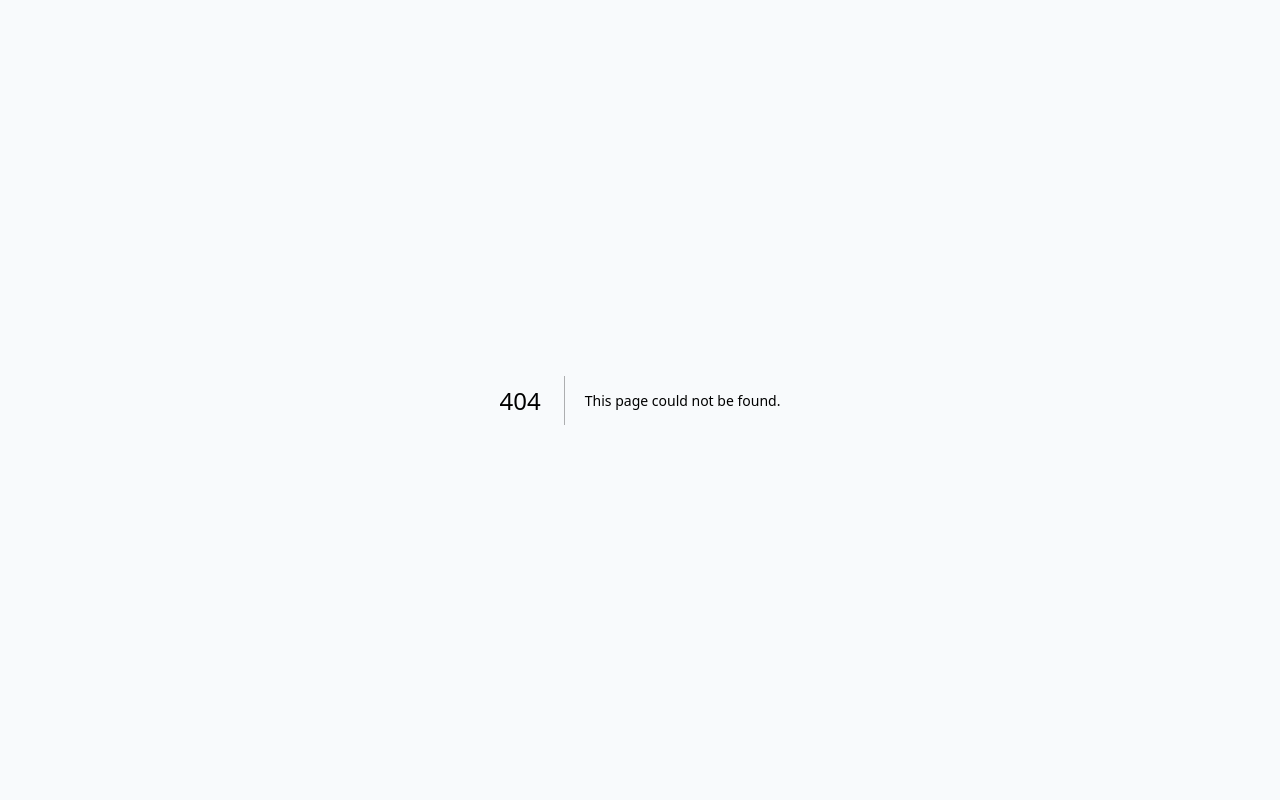
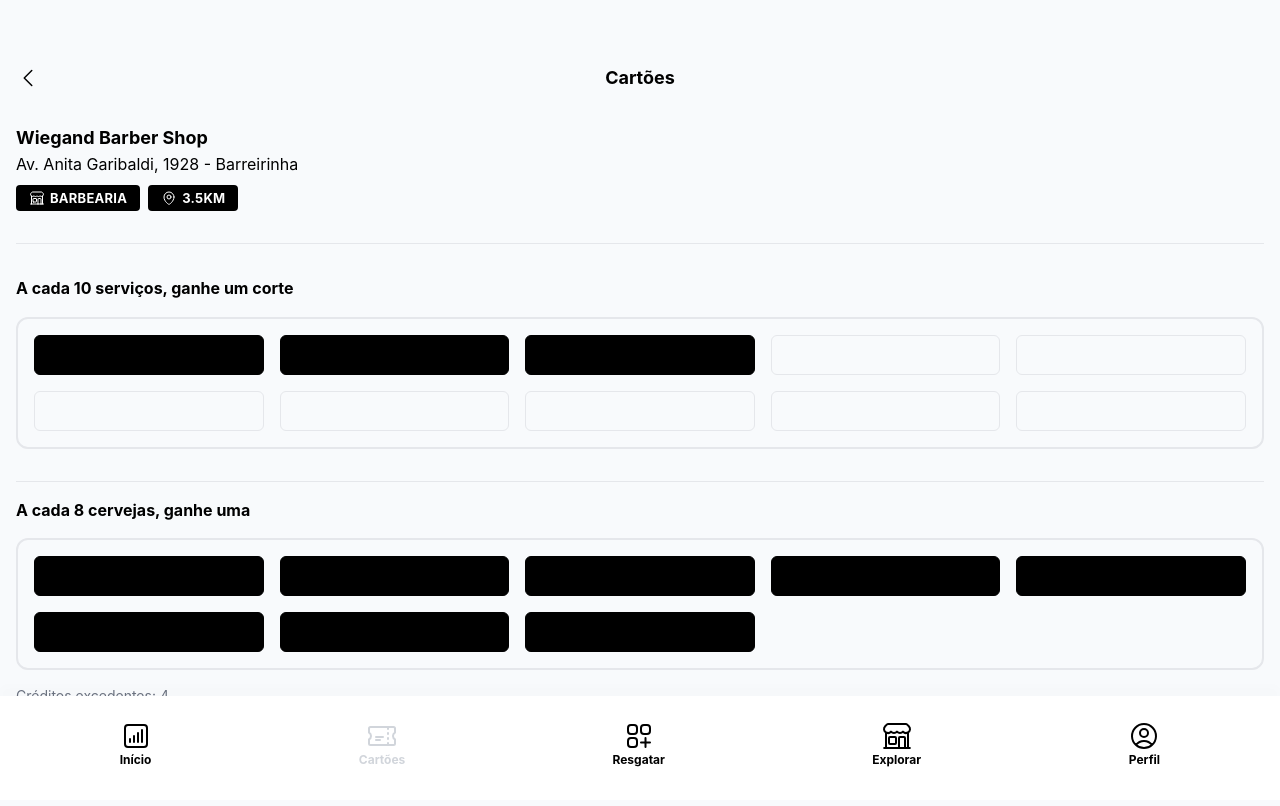
Before and after one commit to maykel-esser/caramelo, a Next.js app: page /poc/consumer/cards/details in a window 1280 px wide. Before the commit this address had no page. Shown: the top 806 px of the page. Built offline with nearby package versions, Linux system fonts and the light colour scheme.

Commit message:
feat(poc): card details

```diff
--- /dev/null
+++ b/components/pages/poc/cards/clientCardList.js
@@ -0,0 +1,40 @@
+import Link from "next/link";
+import { Avatar, Badge } from "@mantine/core";
+
+// Consts
+import { RESOURCE_STATUS } from "constants/status.constants";
+
+// Icons
+import { ChevronRightIcon } from "@heroicons/react/24/outline";
+
+export default function ClientCardList(props) {
+    return (
+        <Link href="/poc/consumer/cards/details">
+            <div className="flex justify-between items-center mb-4 p-4 bg-white rounded-xl">
+                <div className="flex gap-4 items-center">
+                    <Avatar
+                        key={props.client}
+                        name={props.client}
+                        color="initials"
+                        size="lg"
+                    />
+                    <div>
+                        <Badge color="black" size="xs" className="">
+                            {props.category}
+                        </Badge>
+                        <h2 className="font-bold">{props.client}</h2>
+                        <p className="text-xs text-gray-400">{props.address}</p>
+                    </div>
+                </div>
+                <ChevronRightIcon
+                    className={
+                        "w-6" +
+                        (props.status === RESOURCE_STATUS.UNAVAILABLE
+                            ? " text-gray-300"
+                            : "")
+                    }
+                />
+            </div>
+        </Link>
+    );
+}
--- /dev/null
+++ b/components/pages/poc/credits/clientUserCard.js
@@ -0,0 +1,72 @@
+import { formatDate } from "/utils/date.utils";
+import { Popover } from "@mantine/core";
+
+// Icons
+import { ClockIcon } from "@heroicons/react/24/outline";
+
+export default function ClientUserCard(props) {
+    // Extracting props for easier access
+    const { credits, credit_needed, title } = props.data;
+
+    // Limit displayed credits to the required amount
+    const displayedCredits = credits.slice(0, credit_needed);
+
+    // Calculate extra credits (if there are more than needed)
+    const extraCredits =
+        credits.length > credit_needed ? credits.length - credit_needed : 0;
+
+    // Calculate the number of empty slots needed to complete the card
+    const emptySlots = credit_needed - displayedCredits.length;
+
+    return (
+        <>
+            <div className="mb-4 pb-4 border-b">
+                {/* Card title */}
+                <h3 className="mb-4 font-bold">{title}</h3>
+
+                {/* Credits grid */}
+                <div className="border-2 rounded-xl p-4 mb-4 grid grid-cols-5 gap-4">
+                    {/* Render the available credits */}
+                    {displayedCredits.map((credit, index) => (
+                        <Popover position="top" key={index}>
+                            <Popover.Target>
+                                <div className="border border-black bg-black rounded-md h-10"></div>
+                            </Popover.Target>
+                            <Popover.Dropdown>
+                                <div className="flex items-center gap-2">
+                                    <ClockIcon className="w-5 h-5 text-gray-400" />
+                                    <div>
+                                        <p className="text-sm text-gray-400 leading-3">
+                                            Adquirido em
+                                        </p>
+                                        <p>
+                                            {formatDate({
+                                                date: credit.datetime,
+                                                format: "DD/MM/YYYY HH:mm",
+                                            })}
+                                        </p>
+                                    </div>
+                                </div>
+                            </Popover.Dropdown>
+                        </Popover>
+                    ))}
+
+                    {/* Render empty slots if needed */}
+                    {Array.from({ length: emptySlots }).map((_, index) => (
+                        <div
+                            key={`empty-${index}`}
+                            className="border rounded-md h-10"
+                        ></div>
+                    ))}
+                </div>
+
+                {/* Show extra credits message if applicable */}
+                {extraCredits > 0 && (
+                    <p className="text-sm text-gray-500">
+                        Créditos excedentes: {extraCredits}
+                    </p>
+                )}
+            </div>
+        </>
+    );
+}
--- /dev/null
+++ b/pages/poc/consumer/cards/details/index.js
@@ -0,0 +1,115 @@
+import NavigationMenu from "components/pages/poc/navigation";
+import ActionHeader from "components/pages/poc/header/actionHeader";
+import ClientUserCard from "components/pages/poc/credits/clientUserCard";
+import { Badge } from "@mantine/core";
+
+// Icons
+import {
+    MapPinIcon,
+    BuildingStorefrontIcon,
+} from "@heroicons/react/24/outline";
+
+export default function Page() {
+    const dummyUserCardData = [
+        {
+            title: "A cada 10 serviços, ganhe um corte",
+            credit_needed: 10,
+            credits: [
+                {
+                    datetime: "2024-12-30T13:53:05.535Z",
+                },
+                {
+                    datetime: "2024-12-30T13:53:05.535Z",
+                },
+                {
+                    datetime: "2024-12-30T13:53:05.535Z",
+                },
+            ],
+        },
+        {
+            title: "A cada 8 cervejas, ganhe uma",
+            credit_needed: 8,
+            credits: [
+                {
+                    datetime: "2024-12-30T13:53:05.535Z",
+                },
+                {
+                    datetime: "2024-12-30T13:53:05.535Z",
+                },
+                {
+                    datetime: "2024-12-30T13:53:05.535Z",
+                },
+                {
+                    datetime: "2024-12-30T13:53:05.535Z",
+                },
+                {
+                    datetime: "2024-12-30T13:53:05.535Z",
+                },
+                {
+                    datetime: "2024-12-30T13:53:05.535Z",
+                },
+                {
+                    datetime: "2024-12-30T13:53:05.535Z",
+                },
+                {
+                    datetime: "2024-12-30T13:53:05.535Z",
+                },
+                {
+                    datetime: "2024-12-30T13:53:05.535Z",
+                },
+                {
+                    datetime: "2024-12-30T13:53:05.535Z",
+                },
+                {
+                    datetime: "2024-12-30T13:53:05.535Z",
+                },
+                {
+                    datetime: "2024-12-30T13:53:05.535Z",
+                },
+            ],
+        },
+    ];
+
+    return (
+        <>
+            <NavigationMenu source="consumer" />
+            <main className="px-4 pb-32">
+                <ActionHeader title="Cartões" backToPreviousPage={true} />
+                <section>
+                    <div>
+                        <h2 className="text-lg font-bold">
+                            Wiegand Barber Shop
+                        </h2>
+                        <p className="mb-2">
+                            Av. Anita Garibaldi, 1928 - Barreirinha
+                        </p>
+                        <div className="flex gap-2 items-center mb-8 pb-8 border-b">
+                            <Badge
+                                radius="sm"
+                                color="black"
+                                size="lg"
+                                leftSection={
+                                    <BuildingStorefrontIcon className="w-4" />
+                                }
+                            >
+                                Barbearia
+                            </Badge>
+                            <Badge
+                                radius="sm"
+                                color="black"
+                                size="lg"
+                                leftSection={<MapPinIcon className="w-4" />}
+                            >
+                                3.5km
+                            </Badge>
+                        </div>
+                    </div>
+                    <div>
+                        <ClientUserCard data={dummyUserCardData[0]} />
+                        <ClientUserCard data={dummyUserCardData[1]} />
+                    </div>
+                </section>
+            </main>
+        </>
+    );
+}
--- /dev/null
+++ b/pages/poc/consumer/cards/index.js
@@ -0,0 +1,31 @@
+import NavigationMenu from "components/pages/poc/navigation";
+import ActionHeader from "components/pages/poc/header/actionHeader";
+import ClientCardList from "components/pages/poc/cards/clientCardList";
+
+// Consts
+import { RESOURCE_STATUS } from "constants/status.constants";
+
+export default function Page() {
+    return (
+        <>
+            <NavigationMenu source="consumer" />
+            <main className="px-4 pb-32">
+                <ActionHeader title="Cartões" backToPreviousPage={true} />
+                <section>
+                    <ClientCardList
+                        client="Wiegand Barber Shop"
+                        status={RESOURCE_STATUS.ACTIVE}
+                        category="Barbearia"
+                        address="Av. Anita Garibaldi, 1928 - Barreirinha"
+                    />
+                    <ClientCardList
+                        client="Grano Vivo"
+                        status={RESOURCE_STATUS.ACTIVE}
+                        category="Pizzaria"
+                        address="Av. Paraná 3301 - Bacacheri"
+                    />
+                </section>
+            </main>
+        </>
+    );
+}
```
